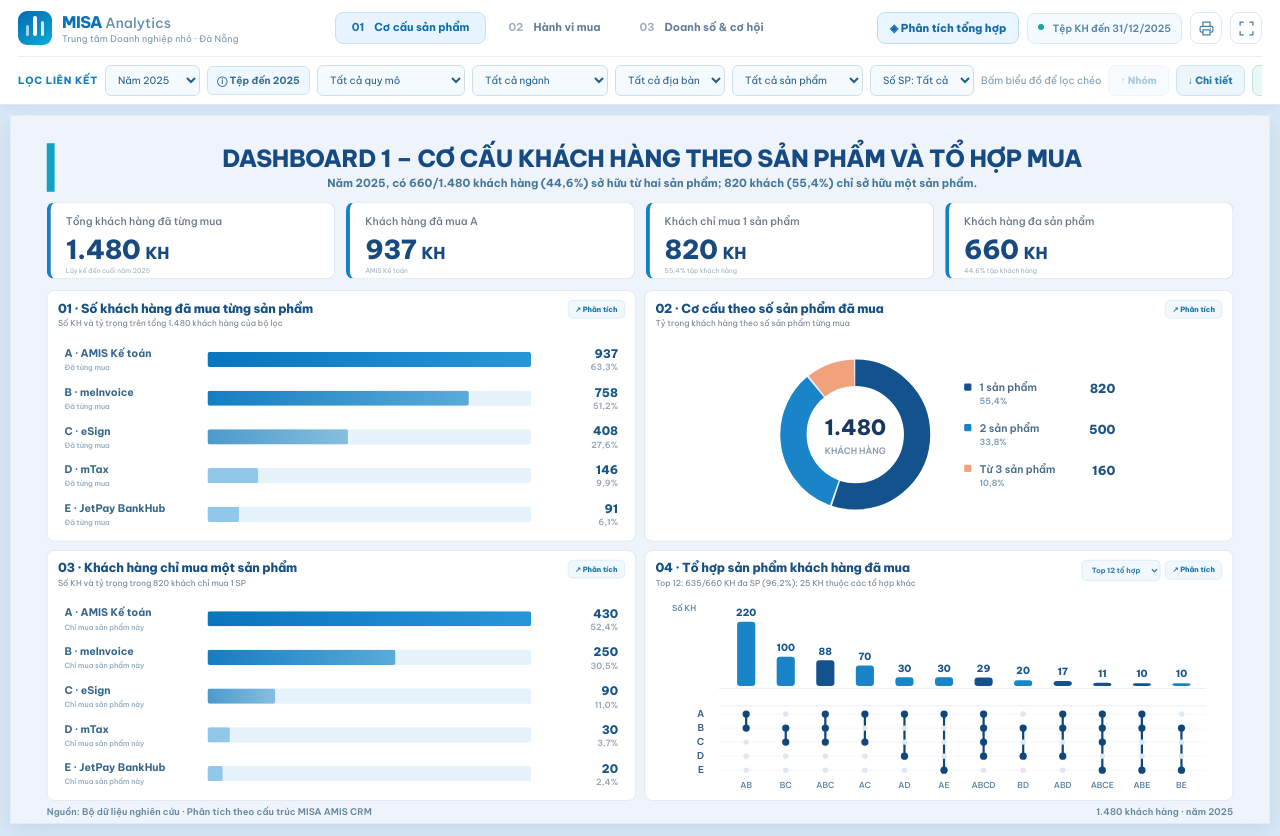
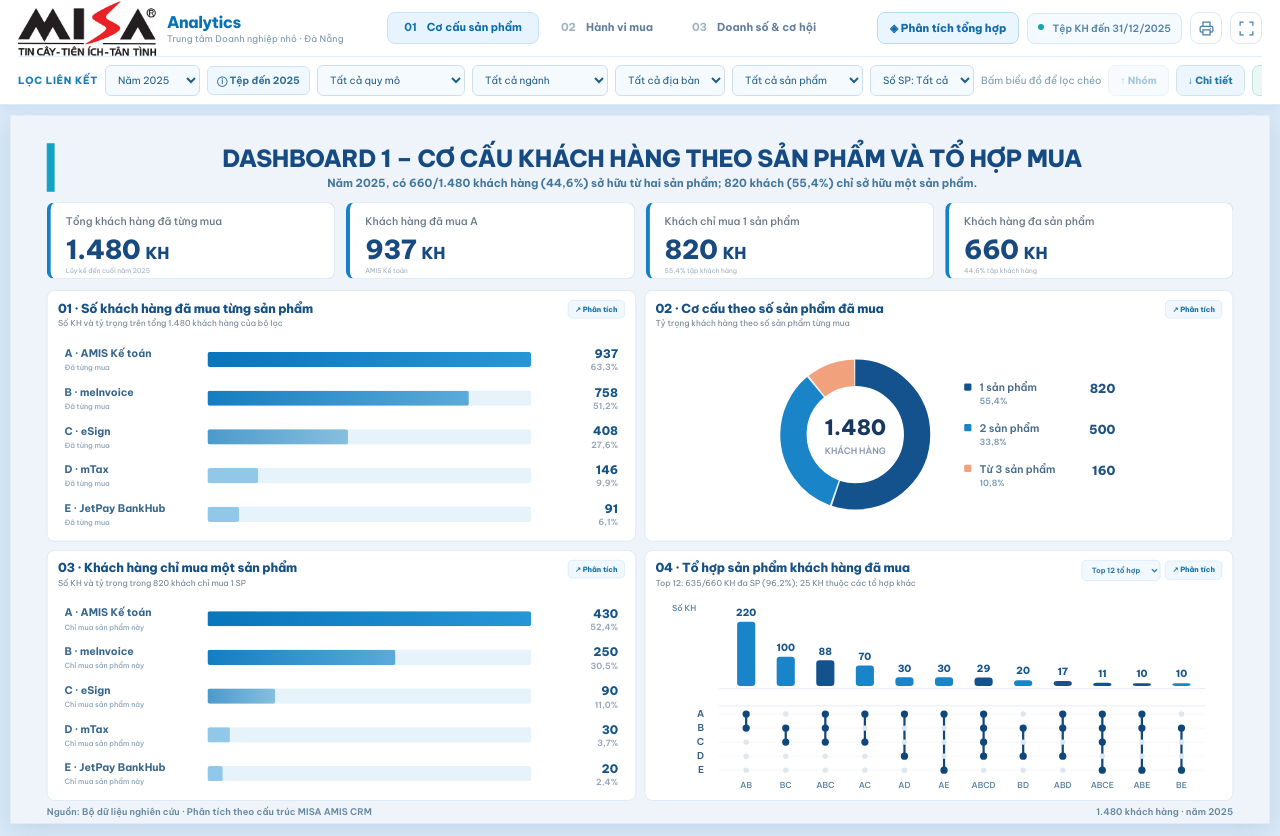
Before and after one commit to tranygaran-jpg/misa-taichinh-ketoan, a plain HTML site: page index.html in a window 1280 px wide. Drawn offline with Linux system fonts and the light colour scheme.

Commit message:
Thay thương hiệu góc trái bằng logo MISA người dùng cung cấp

```diff
--- a/index.html
+++ b/index.html
@@ -15,9 +15,11 @@
       <header class="header">
         <div class="header-primary">
         <div class="brand">
-          <span class="brand-mark"><span></span><span></span><span></span></span>
-          <div>
-            <div class="brand-main">MISA <span>Analytics</span></div>
+          <span class="brand-logo-crop" role="img" aria-label="Logo MISA, Tin cậy - Tiện ích - Tận tình">
+            <img src="./misa-logo-original.png" alt="" decoding="async">
+          </span>
+          <div class="brand-copy">
+            <div class="brand-main">Analytics</div>
             <div class="brand-sub">Trung tâm Doanh nghiệp nhỏ · Đà Nẵng</div>
           </div>
         </div>
--- a/presentation.css
+++ b/presentation.css
@@ -34,6 +34,9 @@ body{background:#dae9f7;color:#153e6d;font-family:'Be Vietnam Pro',Arial,sans-se
 .filter-chip{background:#e4f0fa;color:#245f88;border:1px solid #a8d3ed;padding:5px 7px;border-radius:9px;font-size:10px}
 .filter-chip:hover{background:#cae4f6}
 .brand{flex:0 0 auto;gap:10px}
+.brand-logo-crop{display:block;position:relative;flex:0 0 139px;width:139px;height:55px;overflow:hidden;background:#fff}
+.brand-logo-crop img{display:block;position:absolute;max-width:none;width:216px;height:auto;left:-39px;top:-15px}
+.brand-copy{min-width:0}
 .brand-mark{height:34px;width:34px;background:linear-gradient(145deg,#006bb2,#10a9d6);border-radius:9px}
 .brand-main{color:#0872b6;font-size:16px}
 .brand-main span{color:#658eaa}
@@ -176,7 +179,10 @@ body.compact .heat-foot{font-size:8px}
 body.compact .select{min-width:0;max-width:110px;font-size:10px;padding:6px}
 body.compact .bottom-line{position:static;margin-top:20px;font-size:8px}
 body.compact .header{padding:0 10px;gap:4px}
-body.compact .brand{display:none}
+body.compact .brand{display:flex;gap:5px}
+body.compact .brand-logo-crop{flex-basis:105px;width:105px;height:42px}
+body.compact .brand-logo-crop img{width:163px;left:-29px;top:-11px}
+body.compact .brand-copy{display:none}
 body.compact .header-actions{gap:4px}
 body.compact .date-chip{display:none}
 body.compact .tabs{justify-content:flex-start;overflow-x:auto}
```
Also changed, not shown: misa-logo-original.png (added).
